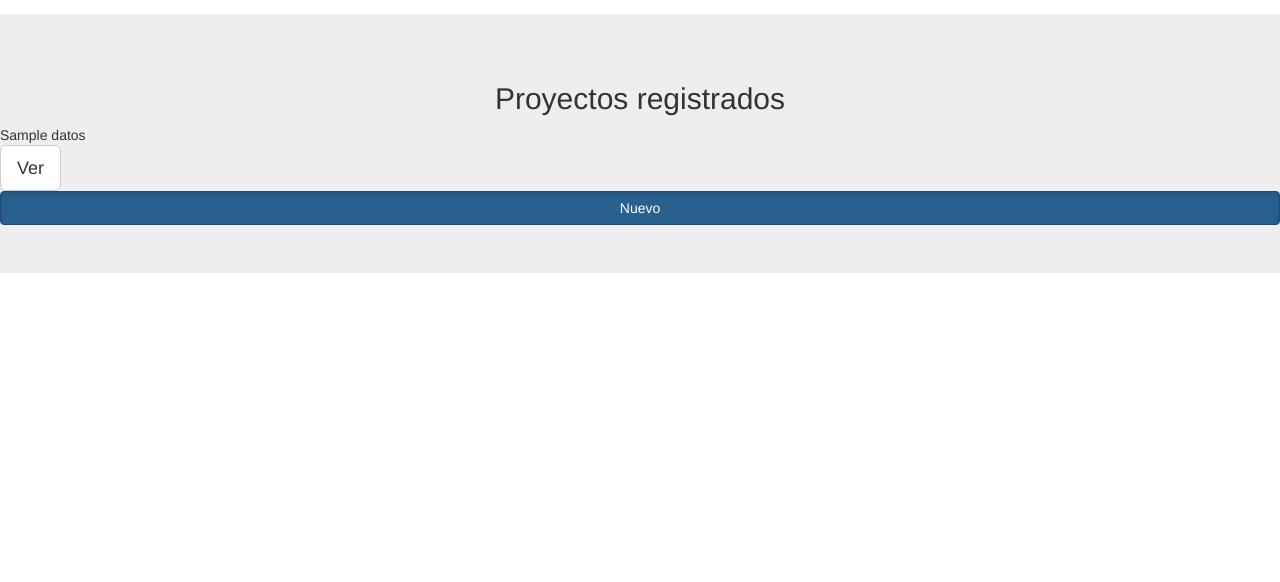
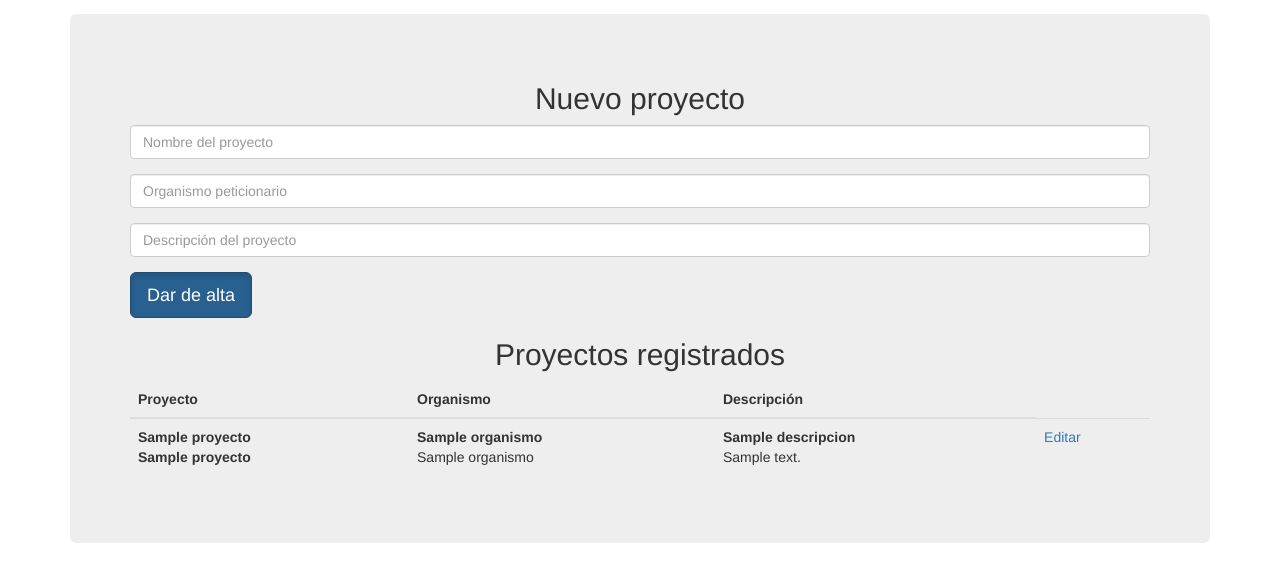
Before and after one commit to lopezsanchez/gobcal, a Flask app: template CALIDAD/trunk/calidad/templates/gobernanza/proyectos.html in a window 1280 px wide. Shown: the top 582 px of the page. Run offline with Flask 2, Linux system fonts and the light colour scheme; the template is opened without the code that fills it: most values are stand-ins (such as "Sample title", 1, 10 or a date in 2020); parts of the project's set-up code (start-up, migrations or seed data) failed here and were passed over; some libraries are stand-ins or nearby versions.

Commit message:
2019/10/08

```diff
--- a/CALIDAD/trunk/calidad/gobernanza/modelos.py
+++ b/CALIDAD/trunk/calidad/gobernanza/modelos.py
@@ -14,13 +14,13 @@ class Proyecto():
     # Todo proyecto tiene al menos un nombre que le identifique
     __proyecto_key = ""
     # Separamos el resto de parámetros para facilitar la modificacion del modelo
-    __proyecto_param = {}.fromkeys(["proyecto", "organismo", "contactos", "ficherofuentes", "diccionariodatos", "descripcion"], "")
+    __proyecto_param = {}.fromkeys(["nombre_proy", "organismo", "contactos", "ficherofuentes", "diccionariodatos", "descripcion"], "")
 
     # Función de instanciación
     def __init__(self, nombre_proyecto):
         self ={__proyecto_key : nombre_proyecto}
         self.update(__proyecto_param)
-        self["proyecto"] = nombre_proyecto
+        self["nombre_proy"] = nombre_proyecto
         # Contactos es un array para poder incluir varios contactos
         self[__proyecto_key]["contactos"] = []
 
@@ -42,7 +42,7 @@ class Proyecto():
             return Proyecto(nombre_proyecto)
 
 
-    def guardar_proyecto(self, __fichero_proyectos):
+    def guardar_proyecto(self):
         proyectos = abrir_fichero(__fichero_proyectos, "json")
         # Añadimos el proyecto a la lista de proyectos
         # La clave es el nombre del proyecto y el valor el propio objeto proyecto
--- a/CALIDAD/trunk/calidad/nav.py
+++ b/CALIDAD/trunk/calidad/nav.py
@@ -16,9 +16,13 @@ nav.register_element('frontend_top', Navbar(
    # icono,
     nombre_app,
     View('Inicio', 'frontend.index'),
-    View('Proyectos', 'frontend.proyectos_form'),
     Subgroup(
-        'Documentos',
+        'Gobierno',
+        View('Proyectos', 'frontend.proyectos_form'),
+        View('Lista de proyectos', 'frontend.proyectos_form')),
+#    View('Proyectos', 'frontend.proyectos_form'),
+    Subgroup(
+        'Calidad',
         Link('Flask-Bootstrap', 'http://pythonhosted.org/Flask-Bootstrap'),
         Link('Flask-AppConfig', 'https://github.com/mbr/flask-appconfig'),
         Link('Flask-Debug', 'https://github.com/mbr/flask-debug'),
@@ -29,4 +33,4 @@ nav.register_element('frontend_top', Navbar(
         Link('Components', 'http://getbootstrap.com/components/'),
         Link('Javascript', 'http://getbootstrap.com/javascript/'),
         Link('Customize', 'http://getbootstrap.com/customize/'), ),
-    Text('Using Flask-Bootstrap {}'.format(FLASK_BOOTSTRAP_VERSION)), ))
+    Text('Construido con Flask-Bootstrap {}'.format(FLASK_BOOTSTRAP_VERSION)), ))
--- a/CALIDAD/trunk/calidad/templates/_formcoms.html
+++ b/CALIDAD/trunk/calidad/templates/_formcoms.html
@@ -3,9 +3,9 @@
   <dd>{{ field(**kwargs)|safe }}
   {% if field.errors %}
     <ul class=errors>
-    	{% for error in field.errors %}
-      		<li>{{ error }}</li>
-    	{% endfor %}
+    {% for key,value in field.errors %}
+      		<li>{{ key|escape }} : {{ value| escape }}</li>
+    {% endfor %}
     </ul>
   {% endif %}
   </dd>
--- a/CALIDAD/trunk/calidad/templates/gobernanza/proyectos.html
+++ b/CALIDAD/trunk/calidad/templates/gobernanza/proyectos.html
@@ -12,12 +12,45 @@
     </div>
   {% endif %}
   {% endwith %}
+    <div class="container">
         <div class="jumbotron" style="overflow: auto; max-height: 80vh">
+        	<h2 align="center">Nuevo proyecto</h2>
+        	<form method="POST" id="nuevo_proy">
+        		<div class="form-group">
+        			<input type="text" class="form-control" name="proyecto" placeholder="Nombre del proyecto">
+        		</div>
+        		<div class="form-group">
+        			<input type="text" class="form-control" name="organismo" placeholder="Organismo peticionario">
+        		</div>
+        		<div class="form-group">
+        			<input type="text" class="form-control" name="descripcion" placeholder="Descripci&oacute;n del proyecto" >
+        		</div>
+            	<input class="btn btn-primary btn-lg active" type="button" value="Dar de alta">
+        	</form>
+
             <h2 align="center">Proyectos registrados</h2>
             <div class="table-responsive">
-				{{ datos | safe }}
+            	<table class="table" id="proyectos">
+            		<thead>
+            			<tr>
+            				<th scope="col">Proyecto</th>
+            				<th scope="col">Organismo</th>
+            				<th scope="col">Descripci&oacute;n</th>
+            			</tr>
+            		</thead>
+            		<tbody>
+            		  {% from "_formcoms.html" import render_field %}
+            		  {% for proyecto in proyectos %}
+            			<tr id={{ proyecto.proyecto }}>
+            				<th scope="row">{{ render_field(proyecto.proyecto) }}</th>
+            				<td> {{ render_field(proyecto.organismo) }}</td>
+            				<td> {{ render_field(proyecto.descripcion) }}</td>
+            				<td> <a href="/editar/{{ proyecto.proyecto }}">Editar</a></td>
+            			</tr>
+            		  {% endfor %}
+            		</tbody>
+            	</table>
             </div>
-            <button class="btn btn-lg btn-default" type="submit">Ver</button>
-            <input class="btn btn-primary btn-block active" type="button" value="Nuevo">
         </div>
+    </div>
  {% endblock %}
--- a/CALIDAD/trunk/calidad/templates/index.html
+++ b/CALIDAD/trunk/calidad/templates/index.html
@@ -22,7 +22,7 @@
       de negocio del Ministerio de Agricultura.</p>
       <p>
         <a class="btn btn-lg btn-default" role="button"
-           href="http://pythonhosted.org/Flask-Bootstrap" >Comenzar</a>
+           href="/proyectos/" >Comenzar</a>
       </p>
     </div>
    </div>
```
Also changed, not shown: CALIDAD/trunk/calidad/frontend.py (+15 -15 lines), CALIDAD/trunk/calidad/gobernanza/controladores.py (+4 -5 lines), 1 other file.
